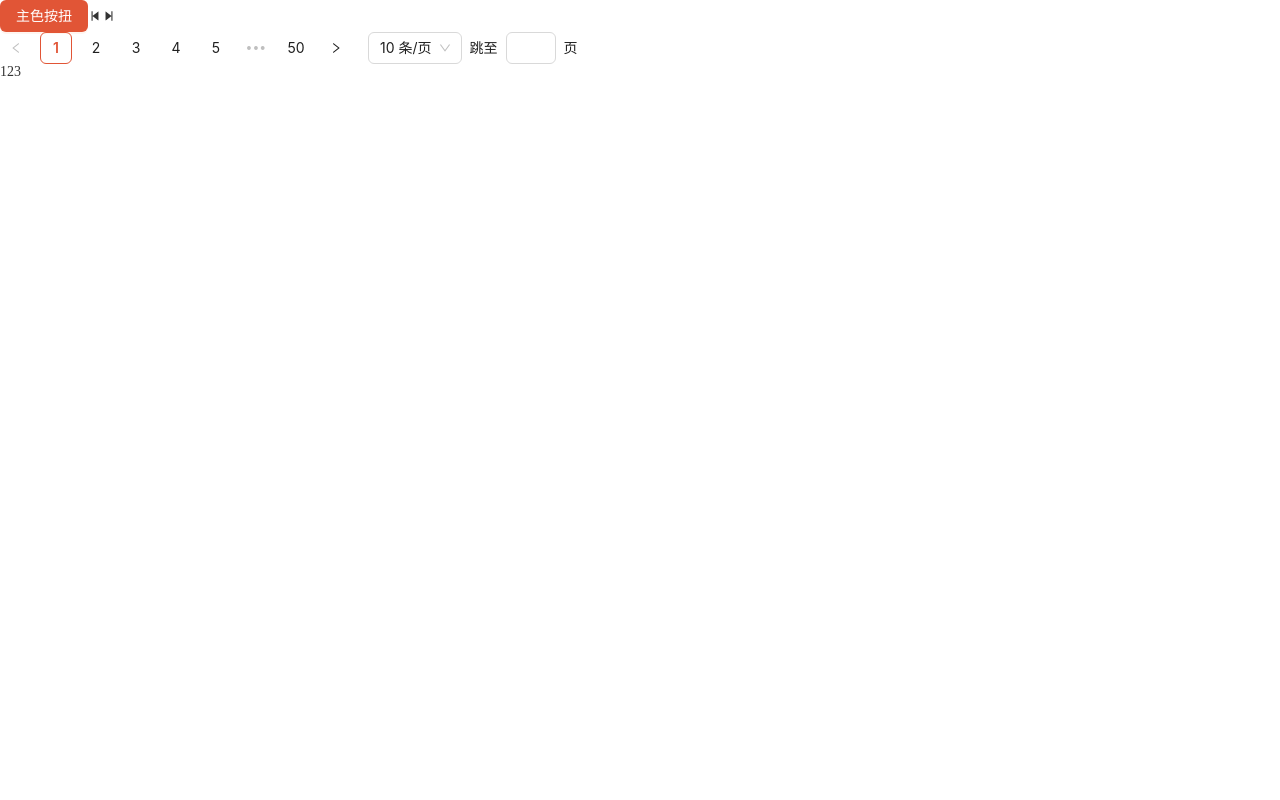
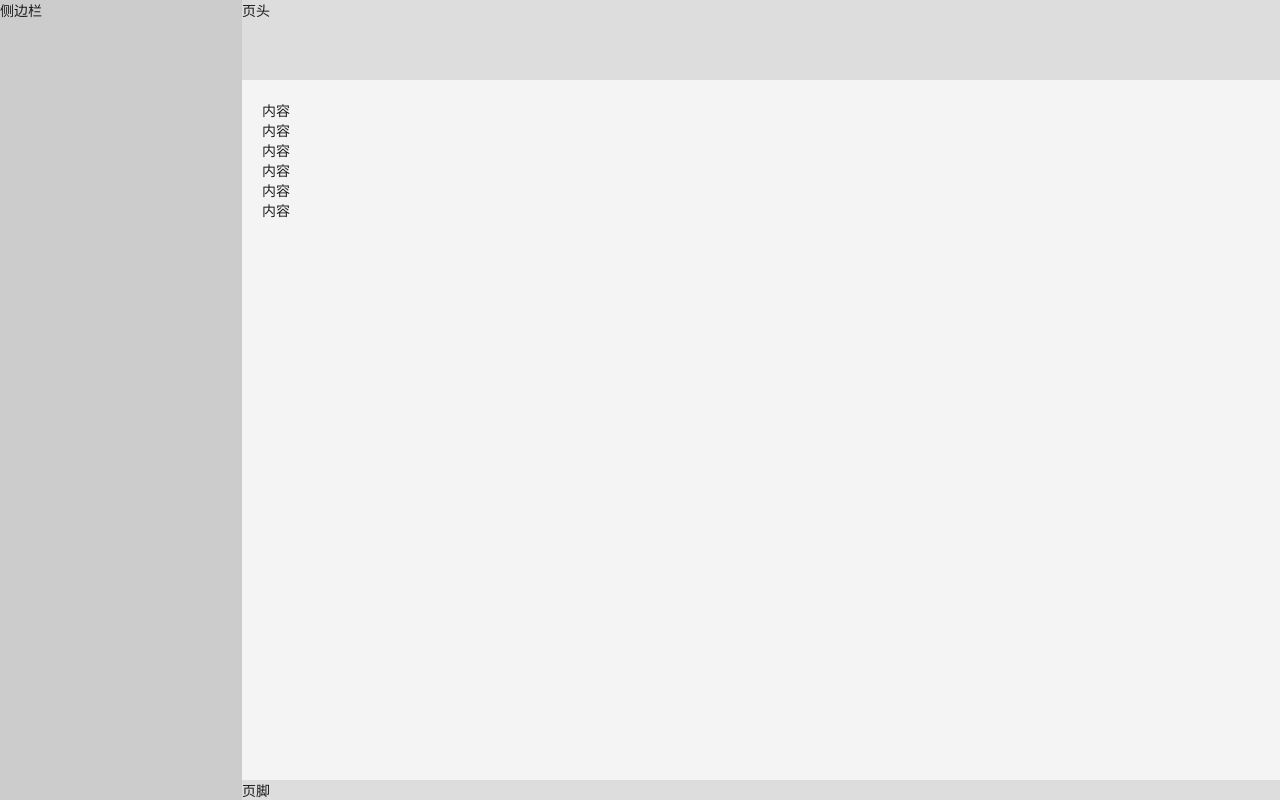
Before and after one commit to 1442098776/vue3-admin-antdv-template, a Vue app: page / in a window 1280 px wide. Built offline with nearby package versions, Linux system fonts and the light colour scheme.

Commit message:
feat: antdv布局和项目路由

```diff
--- a/src/App.vue
+++ b/src/App.vue
@@ -11,12 +11,7 @@
 <template>
   <!--组件库全局配置-->
   <a-config-provider :theme="theme" :locale="zhCN">
-    <a-button type="primary">主色按扭</a-button>
-    <StepBackwardOutlined />
-    <StepForwardOutlined />
-
-    <a-pagination :total="500" show-quick-jumper />
-    <a href="#">123</a>
+    <router-view></router-view>
   </a-config-provider>
 </template>
 
--- a/src/main.js
+++ b/src/main.js
@@ -3,8 +3,10 @@
 import { createApp } from 'vue'
 import Icons from './components/Icons'
 import '@/styles/main.less'
+import router from './router'
 
 const app = createApp(App)
 app.use(Icons)
+app.use(router)
 
 app.mount('#app')
--- /dev/null
+++ b/src/router/index.js
@@ -0,0 +1,19 @@
+import { createRouter, createWebHistory } from 'vue-router'
+
+const router = createRouter({
+  history: createWebHistory(),
+  routes: [
+    {
+      path: '/',
+      name: 'Home',
+      component: () => import('@/views/Layout/index.vue'),
+    },
+    {
+      path: '/login',
+      name: 'login',
+      component: () => import('@/views/Login/index.vue'),
+    },
+  ],
+})
+
+export default router
--- /dev/null
+++ b/src/views/Layout/index.vue
@@ -0,0 +1,40 @@
+<script setup></script>
+
+<template>
+  <a-layout has-sider class="layout">
+    <!--侧边栏-->
+    <div>侧边栏</div>
+    <a-layout class="main">
+      <!--页头-->
+      <div>页头</div>
+      <!--主体-->
+      <a-layout-content class="content">
+        <div>内容</div>
+        <div>内容</div>
+        <div>内容</div>
+        <div>内容</div>
+        <div>内容</div>
+        <div>内容</div>
+      </a-layout-content>
+      <!--页脚-->
+      <div>页脚</div>
+    </a-layout>
+  </a-layout>
+</template>
+
+<style scoped lang="less">
+.layout {
+  min-height: 100vh;
+  background-color: #ccc;
+}
+.main {
+  margin-left: 200px;
+  background-color: #ddd;
+}
+.content {
+  background-color: #f4f4f4;
+  padding: 20px;
+  overflow-y: auto;
+  margin-top: 60px;
+}
+</style>
--- /dev/null
+++ b/src/views/Login/index.vue
@@ -0,0 +1,7 @@
+<script setup></script>
+
+<template>
+  <h1>登录页</h1>
+</template>
+
+<style scoped></style>
```
